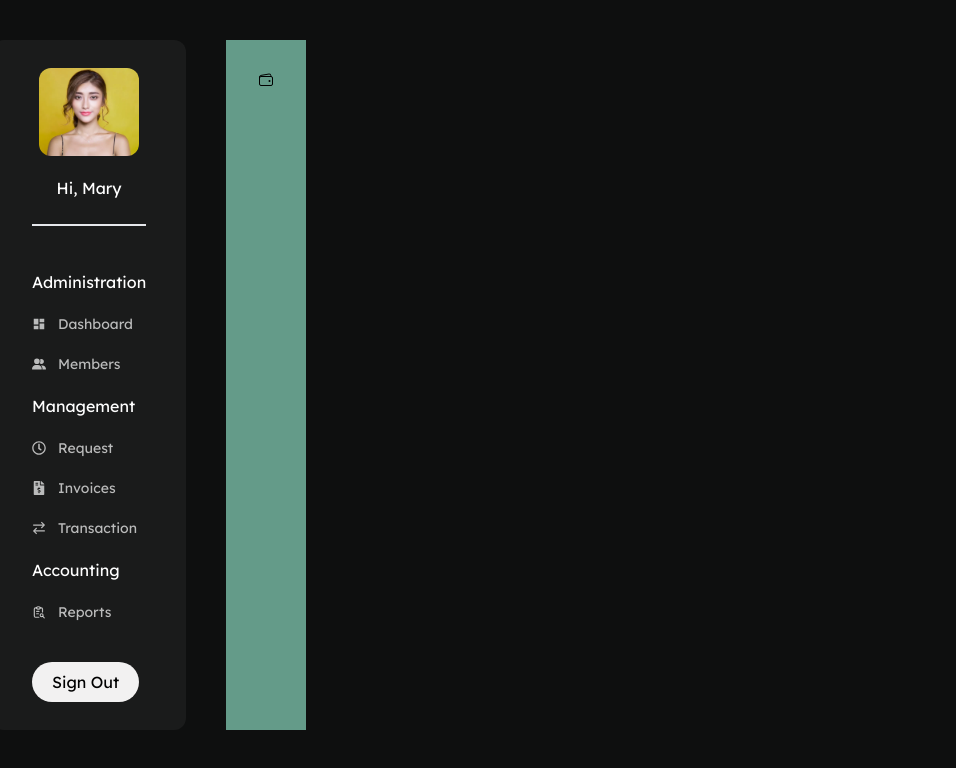
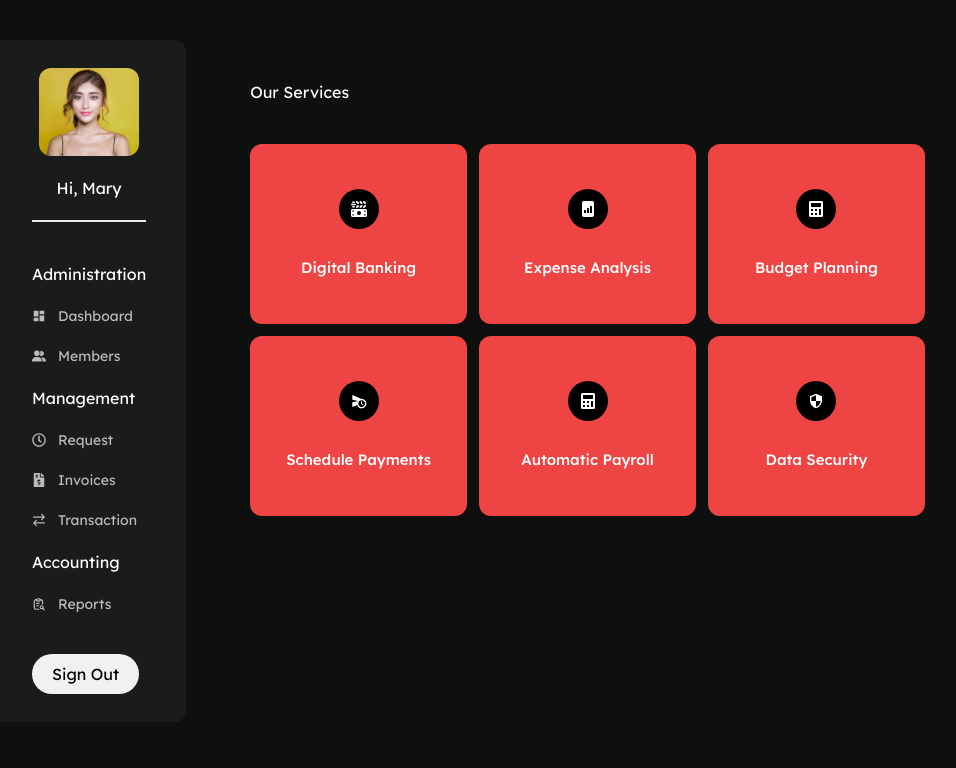
Before and after one commit to uttamaPrh/expense_tracker_frontend, a Next.js app: page /dashboard in a window 1280 px wide. Shown: the top 768 px of the page, without its empty margins (48-1004 px from the left). Built offline with nearby package versions, Linux system fonts and the light colour scheme.

Commit message:
Dashboard services done

```diff
--- a/package.json
+++ b/package.json
@@ -9,6 +9,7 @@
     "lint": "next lint"
   },
   "dependencies": {
+    "antd": "^5.20.5",
     "next": "14.2.7",
     "react": "^18",
     "react-dom": "^18",
--- a/src/app/components/ui/sidebar/sideBar.tsx
+++ b/src/app/components/ui/sidebar/sideBar.tsx
@@ -21,14 +21,14 @@ const SideBar = () => {
         <p className="text-white "> Hi, Mary</p>
       </section>
 
-      <div className="py-6">
+      <div className="py-5">
         <Line />
       </div>
 
       <section className="text-white">
         {siderbaritems.map((sidebarheading, index) => {
           return (
-            <div className="mt-5">
+            <div className="mt-5" key={index}>
               <div> {sidebarheading.heading} </div>
 
               {sidebarheading.sidebaritems.map((sidebaritems, index) => (
@@ -42,12 +42,11 @@ const SideBar = () => {
               ))}
             </div>
           );
-
         })}
-
       </section>
 
       <button className="bg-cream rounded-full px-5 py-2 mt-5">Sign Out</button>
+
     </div>
   );
 };
--- /dev/null
+++ b/src/app/dashboard/components/ourService/serviceCard.tsx
@@ -0,0 +1,34 @@
+import React from "react";
+import { ServiceCardComponent } from "../serviceCardComponent";
+
+const DashboardServiceCard = () => {
+  return (
+    <div className="bg-white/2 flex flex-col gap-10 mt-10 mx-6  ">
+      <div>
+        <p className="text-white">Our Services</p>
+      </div>
+
+      <div className="grid xxl:grid-cols-6 gap-3 lg:grid-cols-3 md:grid-cols-2 grid-cols-1">
+        {ServiceCardComponent.map((ServiceCardComponent, index) => {
+          return (
+            <button key={index}
+              className={`${ServiceCardComponent.bg}  rounded-xl h-[180px] w-full hover:bg-blue-600`}
+            >
+              <div className="text-white flex items-center flex-col gap-7 px-9 ">
+                <div className="h-10 w-10 bg-black flex items-center justify-center rounded-full">
+                  {ServiceCardComponent.icon}
+                </div>
+                <div className="text-[15px] font-medium">
+                  {" "}
+                  {ServiceCardComponent.service}{" "}
+                </div>
+              </div>
+            </button>
+          );
+        })}
+      </div>
+    </div>
+  );
+};
+
+export default DashboardServiceCard;
--- a/src/app/dashboard/components/serviceCard.tsx
+++ /dev/null
@@ -1,7 +0,0 @@
-import React from "react";
-
-const ServiceCard = () => {
-  return <div>ServiceCard</div>;
-};
-
-export default ServiceCard;
--- /dev/null
+++ b/src/app/dashboard/components/serviceCardComponent.tsx
@@ -0,0 +1,43 @@
+import React from 'react'
+import { FaMoneyBillWheat } from "react-icons/fa6";
+import { BsFileBarGraphFill } from "react-icons/bs";
+import { FaCalculator } from "react-icons/fa";
+import { MdScheduleSend } from "react-icons/md";
+import { MdOutlineSecurity } from "react-icons/md";
+
+export const ServiceCardComponent = [
+  {
+    service: "Digital Banking",
+    icon: <FaMoneyBillWheat />,
+    bg: "bg-red-500",
+  },
+  {
+    service: "Expense Analysis",
+    icon: <BsFileBarGraphFill />,
+    bg: "bg-red-500",
+  },
+  {
+    service: "Budget Planning",
+    icon: <FaCalculator />,
+    bg: "bg-red-500",
+  },
+  {
+    service: "Schedule Payments",
+    icon: <MdScheduleSend />,
+    bg: "bg-red-500",
+  },
+  {
+    service: "Automatic Payroll",
+    icon: <FaCalculator />,
+    bg: "bg-red-500",
+  },
+  {
+    service: "Data Security",
+    icon: <MdOutlineSecurity />,
+    bg: "bg-red-500",
+  },
+];
+
+
+
+// export default serviceCardComponent;
--- a/src/app/dashboard/page.tsx
+++ b/src/app/dashboard/page.tsx
@@ -1,15 +1,13 @@
-import React from "react";
-import { IoWalletOutline } from "react-icons/io5";
-import Heading from "../components/ui/heading";
+import React from 'react'
+import DashboardServiceCard from './components/ourService/serviceCard';
 
-const Dashboard = () => {
+const Dashboardpage = () => {
   return (
-    <>
-      <div className="flex flex-col items-center bg-green p-8">
-        <IoWalletOutline />
-      </div>
-    </>
-  );
-};
+    <div>
+      <DashboardServiceCard/>
 
-export default Dashboard;
+    </div>
+  )
+}
+
+export default Dashboardpage;
```
Also changed, not shown: 1 other file (tests, documents, lock files or other folders).
